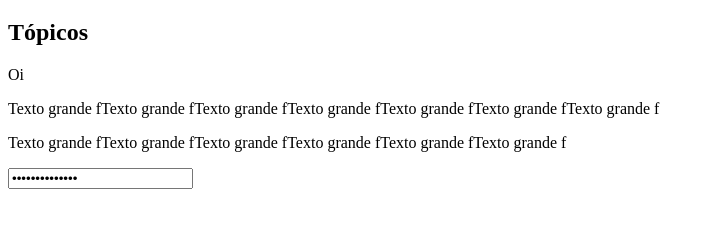
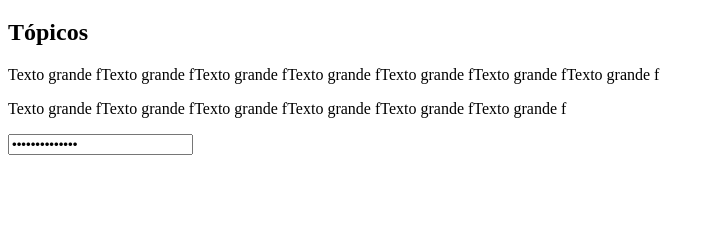
Before and after one commit to profgui-santos/tp-teste, a plain HTML site: page index.html in a window 1280 px wide. Shown: the part 61-288 px from the top of the page, without its empty margins (0-715 px from the left). Drawn offline with Linux system fonts and the light colour scheme.

Commit message:
Removi uma linha do Index

```diff
--- a/index.html
+++ b/index.html
@@ -6,7 +6,6 @@
 <body>
 	<h1>Primeira Aula</h1>
 	<h2> Tópicos </h2>
-	<p>Oi</p>
 	<p>Texto grande fTexto grande fTexto grande fTexto grande fTexto grande fTexto grande fTexto grande f</p>
 	<p>Texto grande fTexto grande fTexto grande fTexto grande fTexto grande fTexto grande f </p>
 
```
